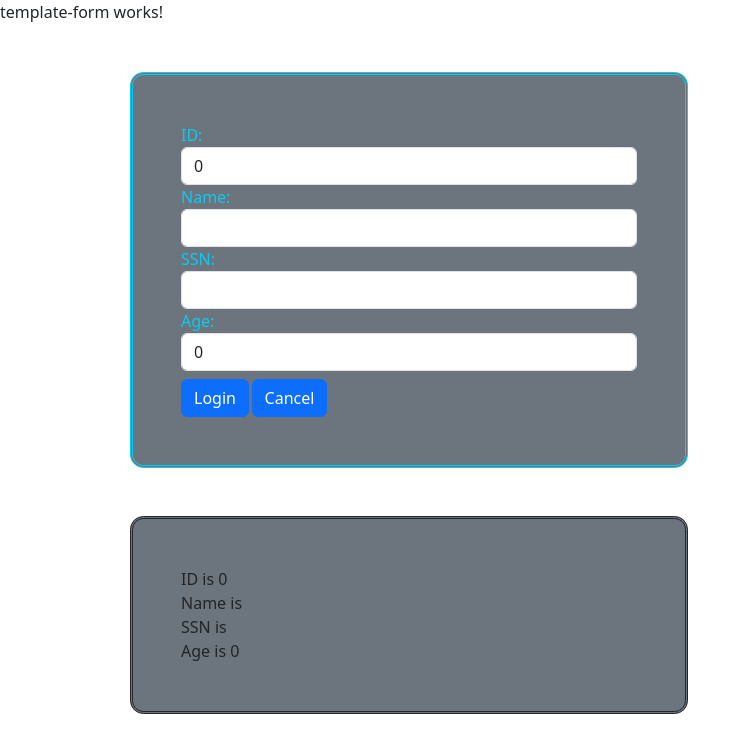
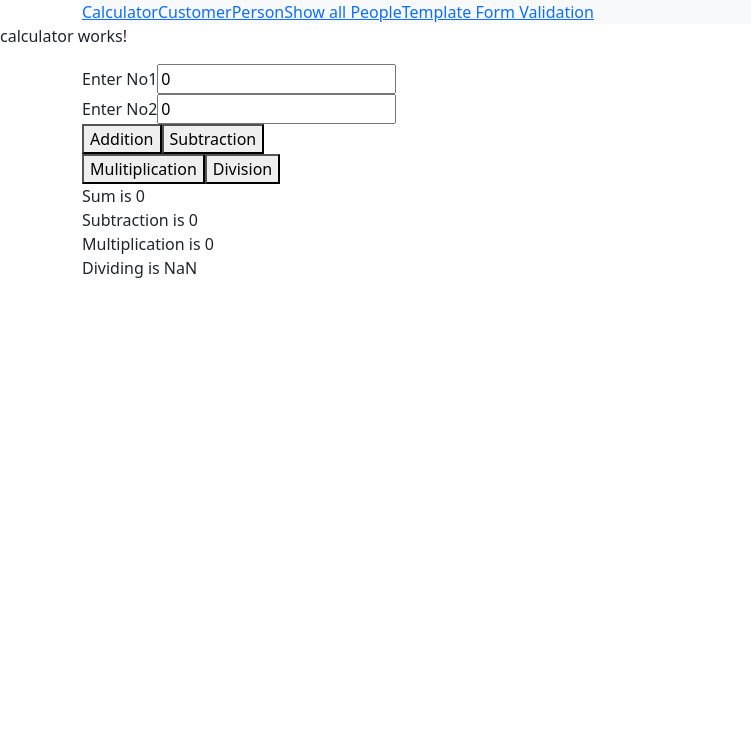
Before and after one commit to harshchoudhary981066/angularapp2, an Angular app: page / in a window 1280 px wide. Shown: the top 752 px of the page, without its empty margins (0-751 px from the left). Built offline with nearby package versions, Linux system fonts and the light colour scheme.

Commit message:
Routes added and person service corrected

```diff
--- a/src/app/app.component.html
+++ b/src/app/app.component.html
@@ -332,5 +332,26 @@
 <!-- * * * * * * * * * * End of Placeholder  * * * * * * * * * * * * -->
 
 
-<app-template-form></app-template-form>
+<!-- <app-template-form></app-template-form> -->
+ <div class="container">
+  <nav class="nav navbar-dark bg-light navbar-expand-sm">
+    <ul class="navbar-nav">
+      <li class="nav-item" style="margin-left: 20;">
+        <a routerLink="calculator">Calculator</a>
+      </li>
+      <li class="nav-item" style="margin-left: 20;">
+        <a routerLink="customer">Customer</a>
+      </li>
+      <li class="nav-item" style="margin-left: 20;">
+        <a routerLink="person">Person</a>
+      </li>
+      <li class="nav-item" style="margin-left: 20;">
+        <a routerLink="person-all-data">Show all People</a>
+      </li>
+      <li class="nav-item" style="margin-left: 20;">
+        <a routerLink="template">Template Form Validation</a>
+      </li>
+    </ul>
+  </nav>
+ </div>
 <router-outlet />
--- a/src/app/app.component.ts
+++ b/src/app/app.component.ts
@@ -1,11 +1,13 @@
 import { Component } from '@angular/core';
-import { RouterOutlet } from '@angular/router';
+import { RouterLink, RouterOutlet } from '@angular/router';
 import { TemplateFormComponent } from './template-form/template-form.component';
+import { PersonAppComponent } from './person-app/service/person.component';
+import { CustomerComponent } from './customer/customer.components';
 
 @Component({
   selector: 'app-root',
   standalone: true,
-  imports: [RouterOutlet,TemplateFormComponent],
+  imports: [RouterOutlet,TemplateFormComponent,RouterLink,PersonAppComponent,CustomerComponent],
   templateUrl: './app.component.html',
   styleUrl: './app.component.css'
 })
--- a/src/app/app.routes.ts
+++ b/src/app/app.routes.ts
@@ -1,3 +1,26 @@
 import { Routes } from '@angular/router';
+import { CalculatorComponent } from './calculator/calculator.component';
+import { CustomerComponent } from './customer/customer.components';
+import { PersonAppComponent } from './person-app/service/person.component';
+import { TemplateFormComponent } from './template-form/template-form.component';
 
-export const routes: Routes = [];
+export const routes: Routes = [
+    {
+        path: '', component: CalculatorComponent
+    },
+    {
+        path: 'calculator', component: CalculatorComponent
+    },
+    {
+        path: 'customer', component: CustomerComponent
+    },
+    {
+        path: 'person', component: PersonAppComponent
+    },
+    {
+        path: 'person-all-data', component: PersonAppComponent
+    },
+    {
+        path: 'template', component: TemplateFormComponent
+    }
+];
--- a/src/app/calculator/calculator.component.html
+++ b/src/app/calculator/calculator.component.html
@@ -10,7 +10,7 @@
 
 
 
-      <input [(ngModel)]="n2" [ngModelOodelOptions]="{standalone: true}">
+      <input [(ngModel)]="n2" [ngModelOptions]="{standalone: true}">
 
     </div>
 
--- a/src/app/calculator/calculator.component.ts
+++ b/src/app/calculator/calculator.component.ts
@@ -14,7 +14,7 @@ import { FormsModule } from '@angular/forms';
 
  templateUrl: './calculator.component.html',
 
- styleUrl: './calculator.component.css'
+ //styleUrl:
 
 })
 
--- a/src/app/customer/customer.components.ts
+++ b/src/app/customer/customer.components.ts
@@ -16,7 +16,7 @@ import { CommonModule } from '@angular/common';
 
  templateUrl: './customer.component.html',
 
- styleUrl: './customer.component.css'
+ styleUrl: ''
 
 })
 
--- a/src/app/person-app/service/person.component.ts
+++ b/src/app/person-app/service/person.component.ts
@@ -5,6 +5,8 @@ import { Component } from '@angular/core';
 import { FormsModule } from '@angular/forms';
 
 import { Observable } from 'rxjs';
+import { Person } from '../model/person';
+import { PersonService } from './person.service';
 
 @Component({
 
@@ -14,9 +16,9 @@ import { Observable } from 'rxjs';
 
  imports: [CommonModule, FormsModule],
 
- templateUrl: './person-app.component.html',
+ templateUrl: './person.component.html',
 
- styleUrl: './person-app.component.css'
+ styleUrl: './person.component.css'
 
 })
 
--- /dev/null
+++ b/src/app/person-app/service/person.service.ts
@@ -0,0 +1,25 @@
+import {HttpClient } from '@angular/common/http';
+
+import {Injectable } from '@angular/core';
+
+import { Observable } from 'rxjs';
+
+@Injectable({
+
+  providedIn: 'root'
+
+})
+
+export class PersonService{
+
+  constructor(private http:HttpClient) {
+
+  }
+
+  getAll():Observable<any>{
+
+    return this.http.get("http://localhost:9090/allPerson");
+
+  }
+
+}
```
